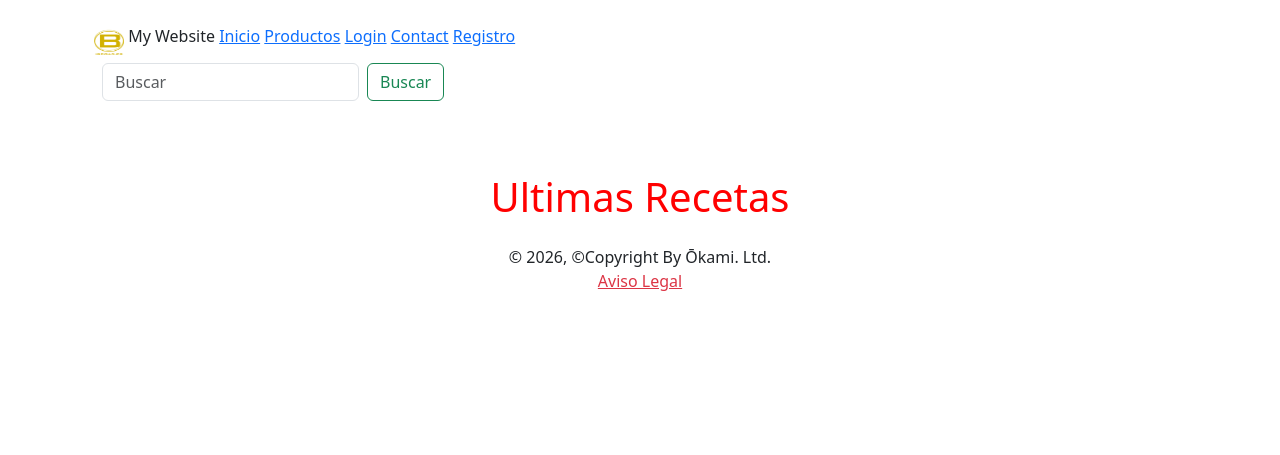
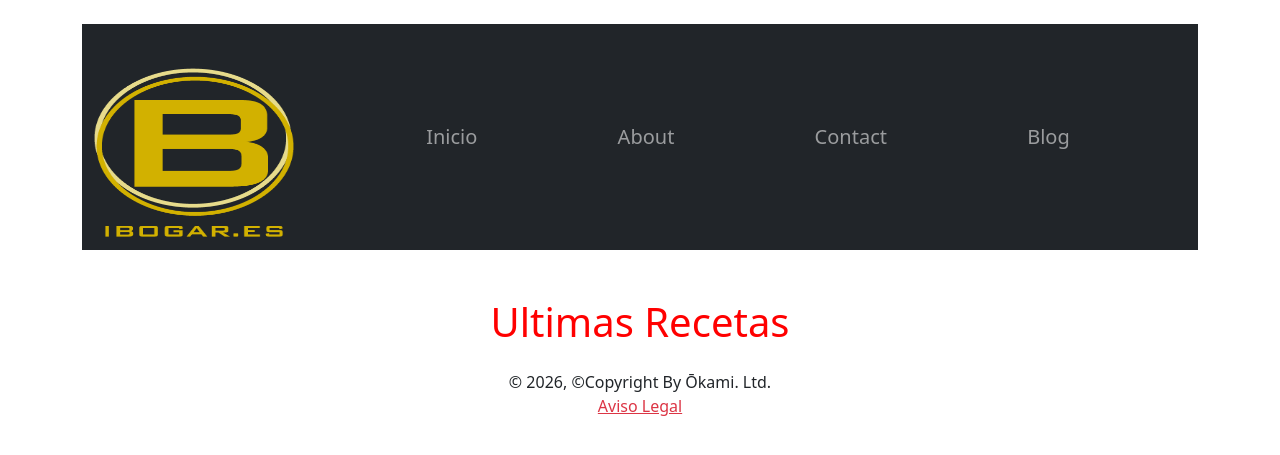
Before and after one commit to Obidis/e_comerce, a Django app: page / in a window 1280 px wide. Shown: the top 455 px of the page. Run offline with Django 4.2, Linux system fonts and the light colour scheme.

Commit message:
modificando navbar

```diff
--- a/core/static/css/styles.css
+++ b/core/static/css/styles.css
@@ -1,16 +1,3 @@
 h2{
     color: red;
 }
-
-.sidenav{
-    height: 100%;
-    width: 160px;
-    position: fixed;
-    z-index: 1;
-    top: 0;
-    left: 0;
-    background-color: #111;
-    overflow-x: hidden;
-    transition: 0.5s;
-    padding-top: 60px;
-}
--- a/core/templates/_includes/_header.html
+++ b/core/templates/_includes/_header.html
@@ -3,21 +3,50 @@
 {% load i18n %}
 
 <header class=" mb-4 mt-4">
-<div class="container ">
+    <nav class="navbar navbar-expand-lg navbar-dark bg-dark">
 
-   <div class"sidenav">
-        <a class="navbar-brand" href="{% url 'home' %}">
-            <img src="{% static 'imgs/ibogar.png' %}" alt="Logo" width="30" height="30" class="d-inline-block align-text-top">
-            {% trans "My Website" %}
-        </a>
+        <div class="container-fluid">
+            <a class="navbar-brand text-info fw-semibold fs-4" href="{% url 'home' %}">
+            <img src="{% static 'imgs/ibogar.png' %}" alt="Logo" width="200" height="200" class="d-inline-block align-text-top"></a>
 
-        <a href="{% url 'home' %}">{% trans "Home" %}</a>
-        <a href="">{% trans "Productos" %}</a>
-        <a href="">{% trans "Login" %}</a>
-        <a href="">{% trans "Contact" %}</a>
-        <a href="">{% trans "Registro" %}</a>
+            <button class="navbar-toggler" type="button" data-bs-toggle="offcanvas" data-bs-target="#sidebar">
+                <span class="navbar-toggler-icon"></span>
+            </button>
 
-   </div>
+            <section class="offcanvas offcanvas-start bg-dark text-white" id="sidebar" tabindex="-1">
+                <div class="offcanvas-header" data-bs-theme="dark">
+                    <h5 class="offcanvas-title">Menu</h5>
+                    <button type="button" class="btn-close btn-close-white" aria-label="Close" data-bs-dismiss="offcanvas"></button>
+                </div>
+                <div class="offcanvas-body d-flex flex-column justify-content-between px-0">
+                    <ul class="navbar-nav fs-5 justify-content-evenly">
+                        <li class="nav-item px-3 py-2">
+                            <a class="nav-link" href="{% url 'home' %}">{% trans "Home" %}</a>
+                        </li>
+                        <li class="nav-item px-3 py-2">
+                            <a class="nav-link" href="">{% trans "About" %}</a>
+                        </li>
+                        <li class="nav-item px-3 py-2">
+                            <a class="nav-link" href="">{% trans "Contact" %}</a>
+                        </li>
+                        <li class="nav-item px-3 py-2">
+                            <a class="nav-link" href="">{% trans "Blog" %}</a>
+                        </li>
+                    </ul>
+                </div>
+
+
+
+
+
+
+
+
+
+
+        </div>
+
+    </nav>
 
 
 
@@ -26,11 +55,5 @@
     <!-- Language selection form -->
 
     <!-- Search form -->
-    <div class="d-inline-flex p-2 bd-highlight">
 
-        <form class="d-flex" role="search" action="" method="get">
-            <input  name="search"  class="form-control me-2" type="search" placeholder="{% trans "Search" %}" aria-label="{% trans "Search" %}"/>
-            <button class="btn btn-outline-success" type="submit">{% trans "Search" %}</button>
-        </form>
-    </div>
 </header>
```
